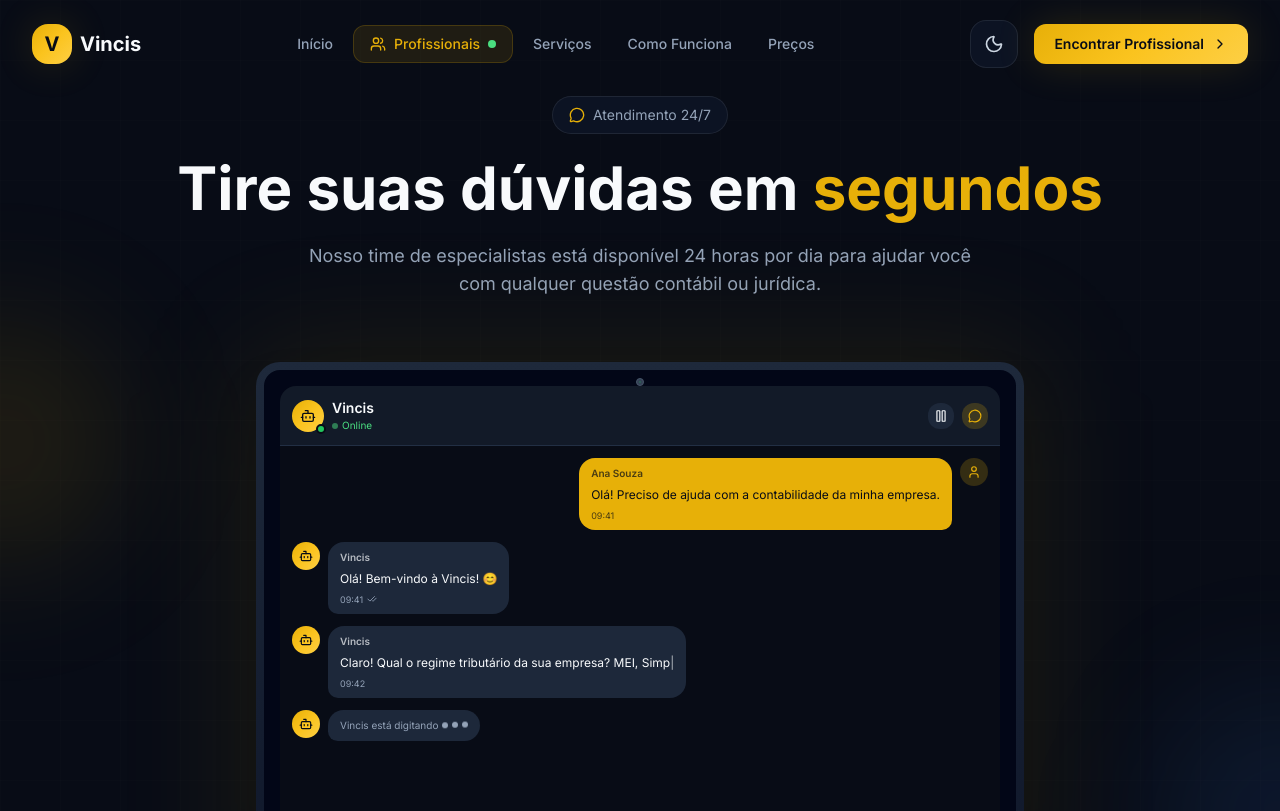
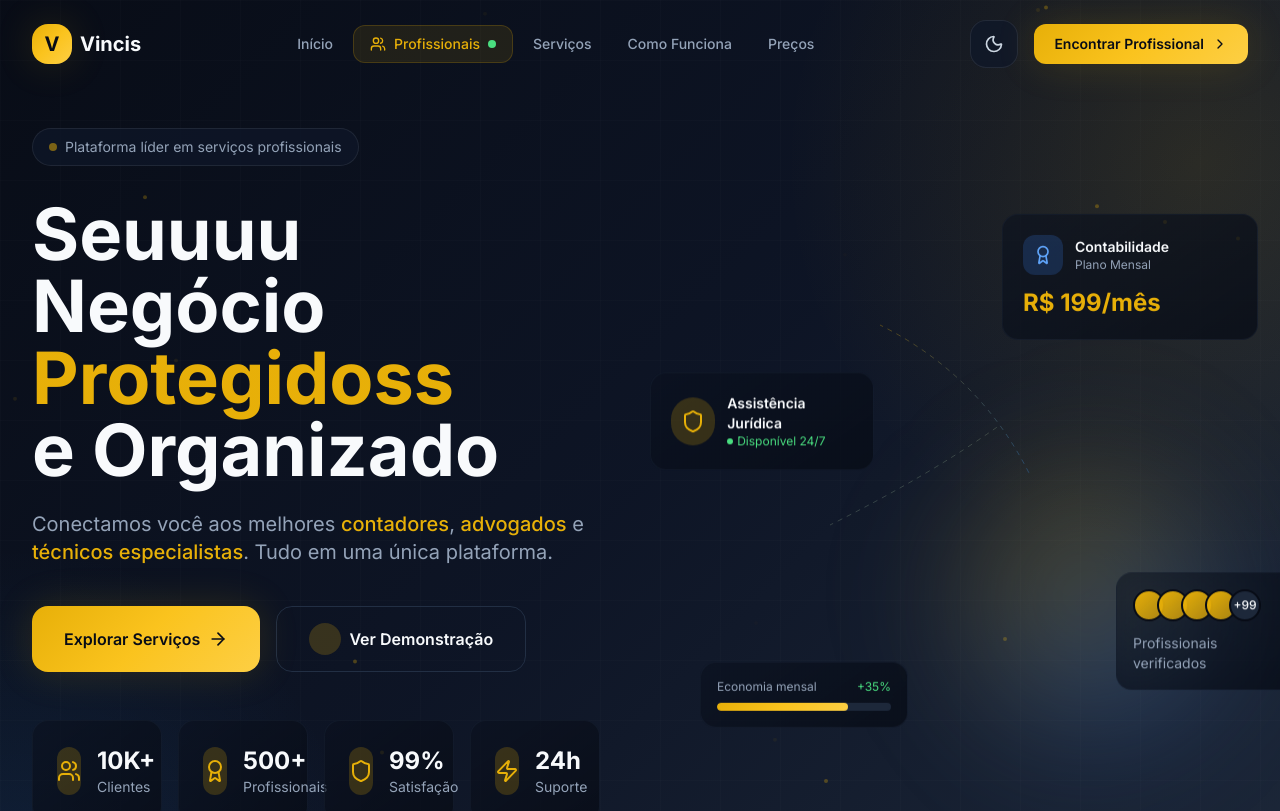
Before and after one commit to jusemar/vincis, a React (Vite) app: page / in a window 1280 px wide. Shown: the top 811 px of the page. Built offline with nearby package versions, Linux system fonts and the light colour scheme.

Commit message:
teste apenas da seção Hero Seu para Seuuu

```diff
--- a/src/App.tsx
+++ b/src/App.tsx
@@ -152,7 +152,7 @@ const HomePage = () => {
   return (
     <>
       <main>
-
+        <Hero />
         <ChatDemo />
         <ServicesHub />
         <Models />
--- a/src/sections/Hero.tsx
+++ b/src/sections/Hero.tsx
@@ -197,8 +197,8 @@ export default function Hero() {
               animate={{ opacity: 1, y: 0 }}
               transition={{ duration: 0.8, delay: 0.2 }}
             >
-              Seu Negócio{' '}
-              <span className="text-gradient-gold">Protegido</span>
+              Seuuuu Negócio{' '}
+              <span className="text-gradient-gold">Protegidoss</span>
               <br />
               e Organizado
             </motion.h1>
```
